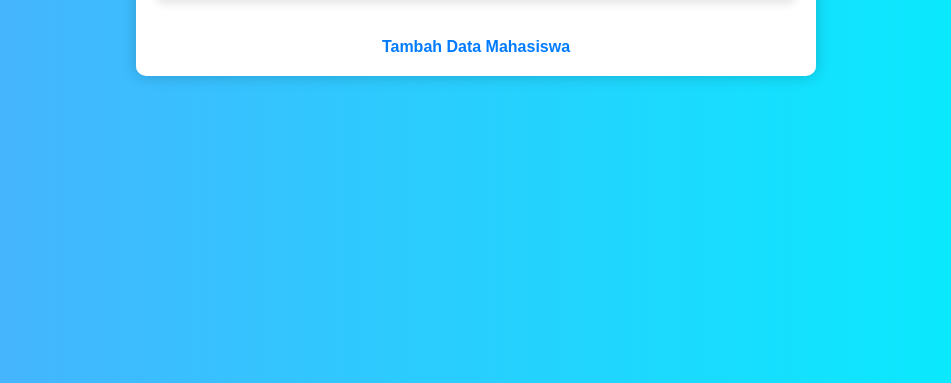
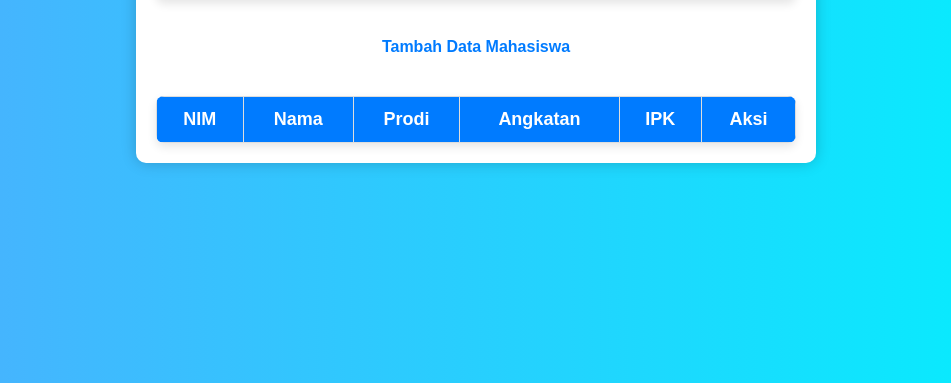
Before and after one commit to Yoomand11/latihan, a PHP site: page / in a window 1280 px wide. Shown: the part 185-568 px from the top of the page, without its empty margins (164-1115 px from the left). Run offline with PHP 8.4, Linux system fonts and the light colour scheme; data that the repository does not hold is empty.

Commit message:
update fitur baru tabel,apa,apa

```diff
--- a/index.php
+++ b/index.php
@@ -56,6 +56,17 @@ $dataMahasiswa = $mahasiswa->getAllMahasiswa();
         </table>
         <br>
         <a href="views/form.php">Tambah Data Mahasiswa</a>
+        <table>
+        <table>
+            <tr>
+                <th>NIM</th>
+                <th>Nama</th>
+                <th>Prodi</th>
+                <th>Angkatan</th>
+                <th>IPK</th>
+                <th>Aksi</th>
+            </tr>
+        </table>
     </div>
 </body>
 </html>
```
